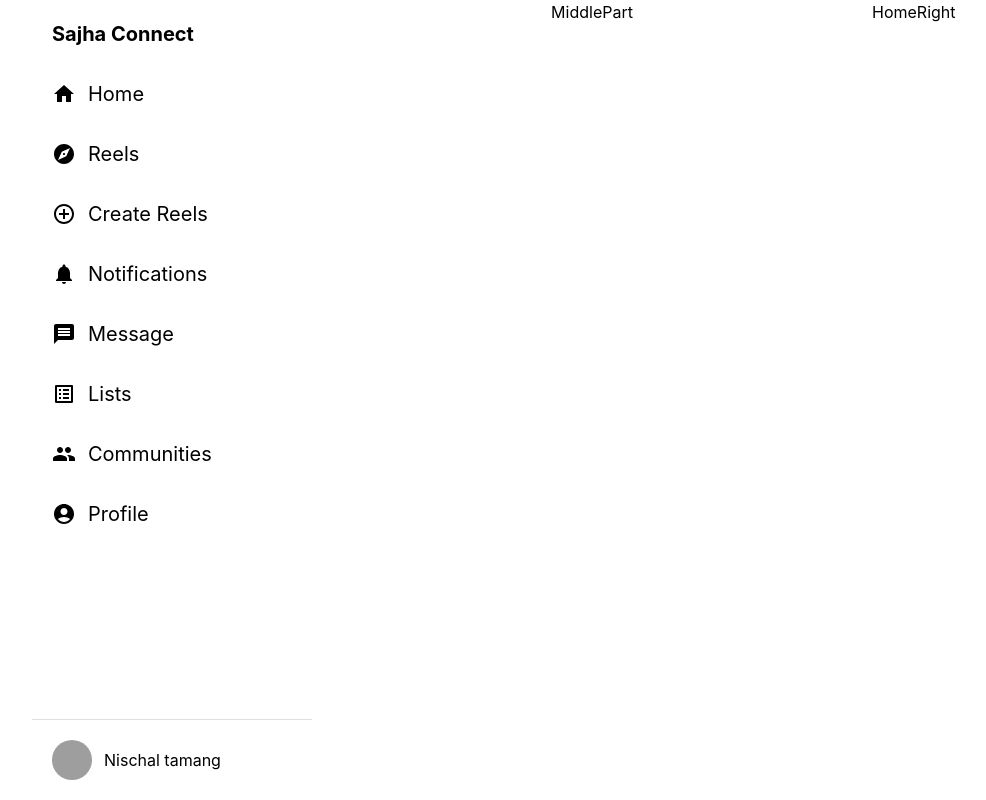
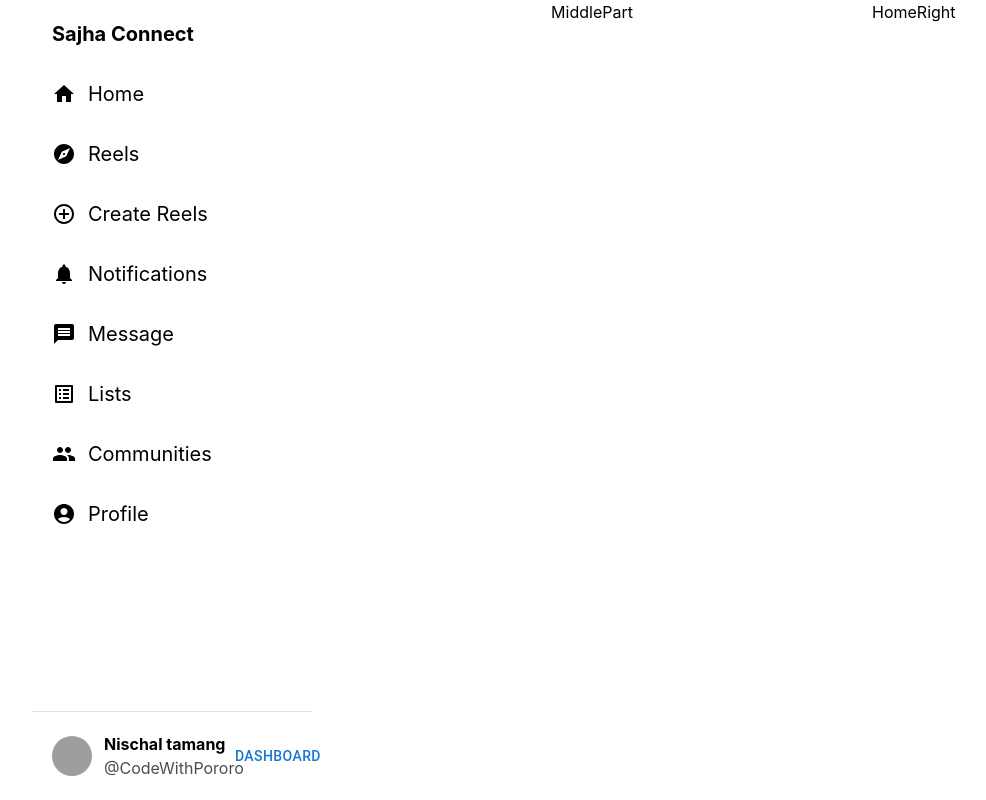
Before and after one commit to tmgnisc/Sajha-Connect-Java-Project, a React (Create React App) app: page / in a window 1280 px wide. Shown: the whole page, without its empty margins (48-1034 px from the left). Built offline with nearby package versions, Linux system fonts and the light colour scheme; grey boxes are pictures that could not be loaded; the HTML template or start-up script is replaced by a standard one.

Commit message:
profile icon and button setup

```diff
--- a/src/components/Sidebar/Sidebar.jsx
+++ b/src/components/Sidebar/Sidebar.jsx
@@ -1,8 +1,16 @@
 import React from "react";
 import { navigationMenu } from "./SidebarNavigation";
-import { Avatar, Divider } from "@mui/material";
+import { Avatar, Button, Divider, Menu, MenuItem } from "@mui/material";
 
 const Sidebar = () => {
+  const [anchorEl, setAnchorEl] = React.useState(null);
+  const open = Boolean(anchorEl);
+  const handleClick = (event) => {
+    setAnchorEl(event.currentTarget);
+  };
+  const handleClose = () => {
+    setAnchorEl(null);
+  };
   return (
     <div className="card h-screen flex flex-col justify-between py-5">
       <div className="space-y-8 pl-5">
@@ -20,10 +28,33 @@ const Sidebar = () => {
         <div className="flex items-center space-x-3 ">
           <Avatar src="https://cdn.pixabay.com/photo/2020/07/01/12/58/icon-5359553_960_720.png"/>
          <div>
-          <p>Nischal tamang</p>
+          <p className="font-bold">Nischal tamang</p>
+          <p className="opacity-70">@CodeWithPororo</p>
          </div>
 
         </div>
+        <Button
+        id="basic-button"
+        aria-controls={open ? 'basic-menu' : undefined}
+        aria-haspopup="true"
+        aria-expanded={open ? 'true' : undefined}
+        onClick={handleClick}
+      >
+        Dashboard
+      </Button>
+      <Menu
+        id="basic-menu"
+        anchorEl={anchorEl}
+        open={open}
+        onClose={handleClose}
+        MenuListProps={{
+          'aria-labelledby': 'basic-button',
+        }}
+      >
+        <MenuItem onClick={handleClose}>Profile</MenuItem>
+        <MenuItem onClick={handleClose}>My account</MenuItem>
+        <MenuItem onClick={handleClose}>Logout</MenuItem>
+      </Menu>
       </div>
      </div>
 
```
